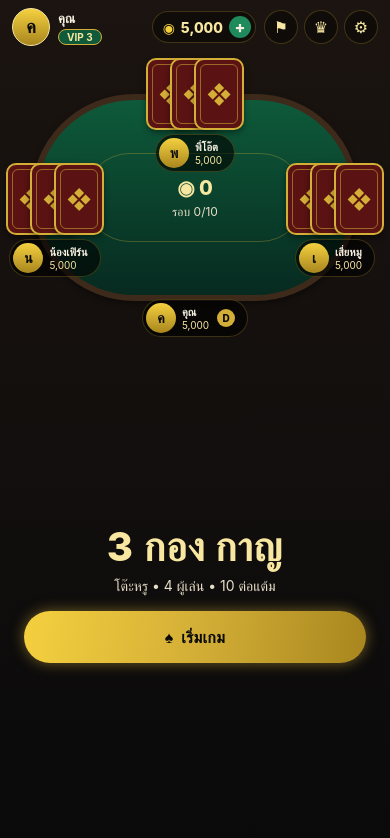
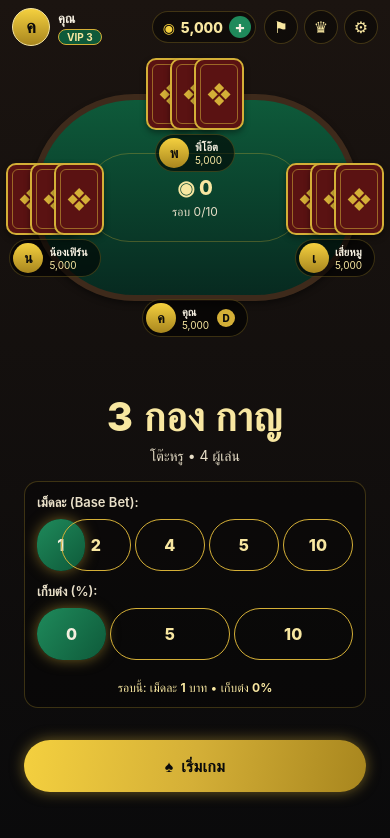
Before and after one commit to adirut2532-alt/3kongv3, a React Native app: screen / in a window 390 px wide. Shown: the top 838 px of the page. Built offline with nearby package versions, Linux system fonts and the light colour scheme; what react-native-worklets would draw is missing.

Commit message:
Update GameScreen.tsx

```diff
--- a/GameScreen.tsx
+++ b/GameScreen.tsx
@@ -22,7 +22,8 @@ const PLACE_ORDER: RowKey[] = ['bottom', 'middle', 'top'];
 export function GameScreen() {
   const s = useGameStore();
   const me = s.players.find((p) => p.id === 'me')!;
-  const [tapCount, setTapCount] = useState(0);
+  const [baseBet, setBaseBet] = useState(1);
+  const [rakePercent, setRakePercent] = useState(0);
 
   const [table, setTable] = useState<{ x: number; y: number; w: number; h: number } | null>(null);
   const tableRef = React.useRef<View>(null);
@@ -32,8 +33,12 @@ export function GameScreen() {
     );
   };
 
+  const startGame = () => {
+    useGameStore.getState().updateConfig({ baseBet, rakePercent, rateMultiplier: 1 });
+    s.startRound();
+  };
+
   const tapHandCard = (id: string) => {
-    setTapCount((n) => n + 1);
     const st = useGameStore.getState();
     for (const row of PLACE_ORDER) {
       if (st.arrangement[row].length < ROW_MAX[row]) {
@@ -44,7 +49,6 @@ export function GameScreen() {
   };
 
   const tapRowCard = (id: string, row: RowKey) => {
-    setTapCount((n) => n + 1);
     useGameStore.getState().removeFromRow(id, row);
   };
 
@@ -105,8 +109,45 @@ export function GameScreen() {
         {s.phase === 'lobby' && (
           <View style={styles.lobby}>
             <Text style={styles.lobbyTitle}>3 กอง กาญ</Text>
-            <Text style={styles.lobbySub}>โต๊ะหรู • 4 ผู้เล่น • {s.config.baseBet} ต่อแต้ม</Text>
-            <PrimaryButton label="เริ่มเกม" icon={'\u2660'} onPress={s.startRound}
+            <Text style={styles.lobbySub}>โต๊ะหรู • 4 ผู้เล่น</Text>
+
+            <View style={styles.configBox}>
+              <View style={styles.configRow}>
+                <Text style={styles.configLabel}>เม็ดละ (Base Bet):</Text>
+                <View style={styles.buttonRow}>
+                  {[1, 2, 4, 5, 10].map((b) => (
+                    <PrimaryButton
+                      key={b}
+                      label={b.toString()}
+                      onPress={() => setBaseBet(b)}
+                      variant={baseBet === b ? 'emerald' : 'ghost'}
+                      style={{ flex: 0.9, minHeight: 40 }}
+                    />
+                  ))}
+                </View>
+              </View>
+
+              <View style={styles.configRow}>
+                <Text style={styles.configLabel}>เก็บต๋ง (%):</Text>
+                <View style={styles.buttonRow}>
+                  {[0, 5, 10].map((r) => (
+                    <PrimaryButton
+                      key={r}
+                      label={r.toString()}
+                      onPress={() => setRakePercent(r)}
+                      variant={rakePercent === r ? 'emerald' : 'ghost'}
+                      style={{ flex: 1, minHeight: 40 }}
+                    />
+                  ))}
+                </View>
+              </View>
+
+              <Text style={styles.configSummary}>
+                รอบนี้: เม็ดละ <Text style={styles.bold}>{baseBet}</Text> บาท • เก็บต๋ง <Text style={styles.bold}>{rakePercent}%</Text>
+              </Text>
+            </View>
+
+            <PrimaryButton label="เริ่มเกม" icon={'\u2660'} onPress={startGame}
               style={{ marginTop: spacing.lg, alignSelf: 'stretch' }} />
           </View>
         )}
@@ -117,9 +158,6 @@ export function GameScreen() {
 
         {arranging && (
           <ScrollView style={styles.panel} contentContainerStyle={styles.panelContent} bounces={false}>
-            {/* DEBUG TAP COUNTER */}
-            <Text style={styles.debug}>tap count: {tapCount}</Text>
-
             {/* 3 ROWS */}
             {ROW_ORDER.map((row) => {
               const cards = s.arrangement[row];
@@ -200,7 +238,21 @@ const styles = StyleSheet.create({
   timer: { position: 'absolute', top: 6, right: 14 },
   lobby: { flex: 1, alignItems: 'center', justifyContent: 'center', padding: spacing.xl },
   lobbyTitle: { color: colors.goldText, fontSize: 40, fontWeight: '800', letterSpacing: 1 },
-  lobbySub: { color: colors.parchment, marginTop: 6 },
+  lobbySub: { color: colors.parchment, marginTop: 6, marginBottom: spacing.lg },
+  configBox: {
+    borderWidth: 1,
+    borderColor: colors.line,
+    borderRadius: radius.md,
+    padding: spacing.md,
+    marginBottom: spacing.lg,
+    backgroundColor: 'rgba(0,0,0,0.3)',
+    width: '100%',
+  },
+  configRow: { marginBottom: spacing.md },
+  configLabel: { color: colors.parchment, fontSize: 13, fontWeight: '600', marginBottom: 8 },
+  buttonRow: { flexDirection: 'row', gap: spacing.xs },
+  configSummary: { color: colors.goldText, fontSize: 12, textAlign: 'center', marginTop: 8 },
+  bold: { fontWeight: '700' },
   dealing: { flex: 1, alignItems: 'center', justifyContent: 'center' },
   dealingText: { color: colors.goldText, fontSize: 18, fontWeight: '700' },
   panel: {
@@ -212,13 +264,11 @@ const styles = StyleSheet.create({
     borderColor: colors.line,
   },
   panelContent: { paddingHorizontal: spacing.md, paddingTop: spacing.sm, paddingBottom: 40 },
-  debug: { color: '#0f0', fontSize: 14, fontWeight: '700', textAlign: 'center', marginBottom: 4 },
   rowZone: { borderWidth: 1, borderColor: colors.line, borderRadius: radius.sm, padding: 6, marginBottom: 6 },
   rowHeader: { flexDirection: 'row', justifyContent: 'space-between', alignItems: 'center', marginBottom: 4 },
   rowLabel: { color: colors.parchment, fontSize: 12, fontWeight: '600' },
-  rowCount: { color: colors.textMuted, fontSize: 11 },
   handLbl: { color: colors.goldText, fontSize: 11, fontWeight: '600' },
-  rowCards: { flexDirection: 'row', flexWrap: 'wrap', gap: 8, minHeight: 44, alignItems: 'flex-start' },
+  rowCards: { flexDirection: 'row', flexWrap: 'wrap', gap: 8, minHeight: 44, alignItems: 'center' },
   empty: { color: colors.textMuted, fontSize: 12, fontStyle: 'italic' },
   cardCol: { alignItems: 'center', marginBottom: 2 },
   removeBtn: {
```
